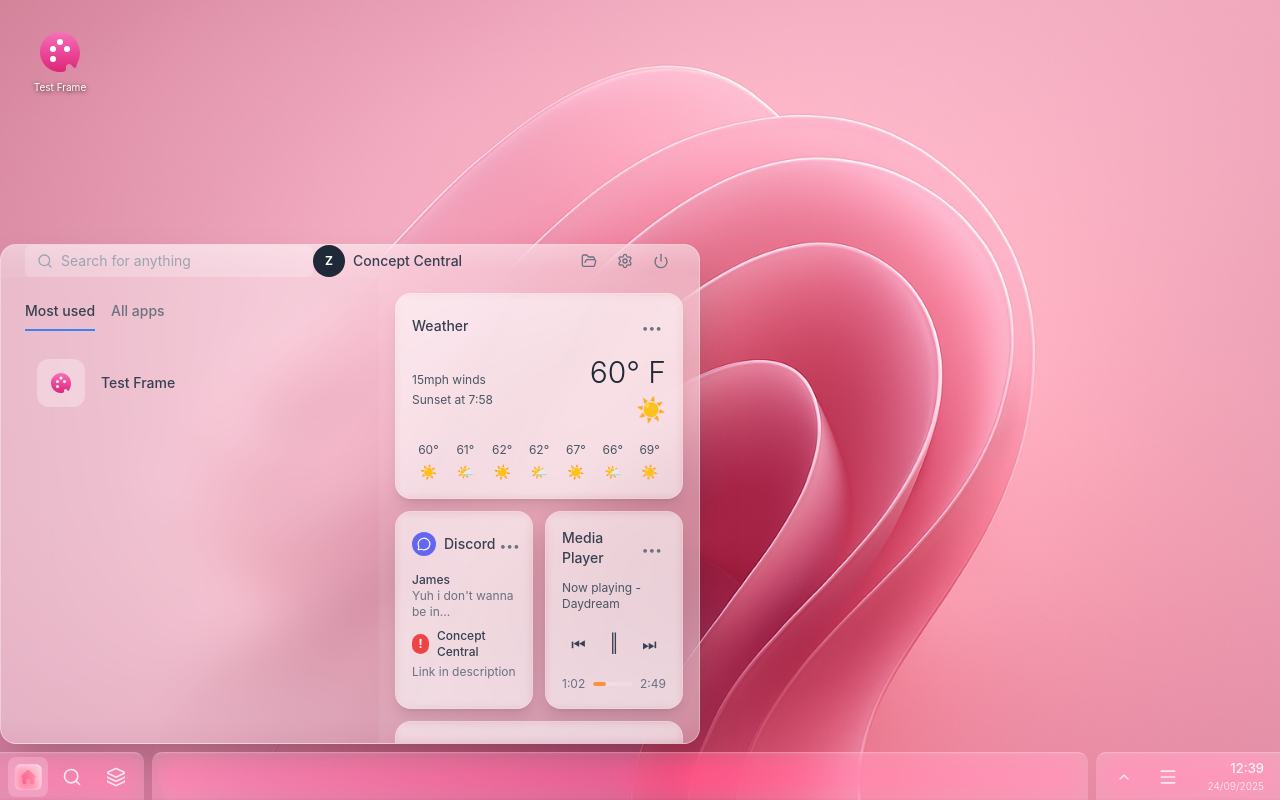
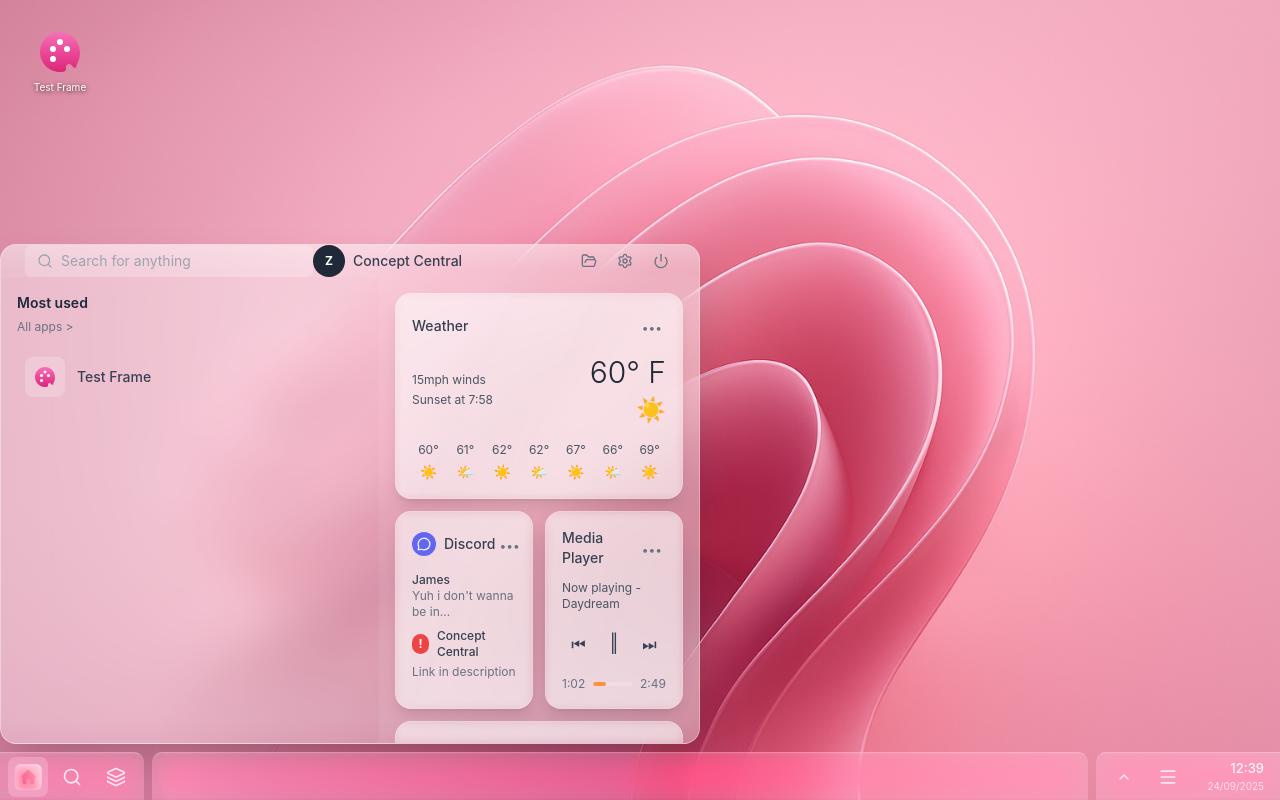
Before and after one commit to gtolontop/portfolio-desktop-style, a Next.js app: page / in a window 1280 px wide. Both pictures are taken after a click on the button 28 px from the left and 776 px from the top of the page. Built offline with nearby package versions, Linux system fonts and the light colour scheme.

Commit message:
Refactor StartMenu component for improved layout, styling, and user experience

```diff
--- a/src/components/StartMenu.tsx
+++ b/src/components/StartMenu.tsx
@@ -141,42 +141,24 @@ export default function StartMenu({ isOpen, onClose }: StartMenuProps) {
       {/* Main Content */}
       <div className="flex-1 flex">
         {/* Left Section - Apps */}
-        <div className="flex-1 flex flex-col p-6">
-          {/* Tabs */}
-          <div className="flex gap-4 mb-4">
-            <button
-              onClick={() => setActiveTab('most-used')}
-              className={`text-sm font-medium pb-2 border-b-2 transition-colors ${
-                activeTab === 'most-used'
-                  ? 'text-gray-700 border-blue-500'
-                  : 'text-gray-500 border-transparent hover:text-gray-600'
-              }`}
-            >
-              Most used
-            </button>
-            <button
-              onClick={() => setActiveTab('all-apps')}
-              className={`text-sm font-medium pb-2 border-b-2 transition-colors ${
-                activeTab === 'all-apps'
-                  ? 'text-gray-700 border-blue-500'
-                  : 'text-gray-500 border-transparent hover:text-gray-600'
-              }`}
-            >
-              All apps
-            </button>
+        <div className="flex-1 flex flex-col p-4">
+          {/* Section Title */}
+          <div className="mb-3">
+            <h3 className="text-sm font-semibold text-gray-800">Most used</h3>
+            <button className="text-xs text-gray-500 hover:text-gray-700">All apps &gt;</button>
           </div>
 
           {/* Apps List */}
-          <div className="flex-1 overflow-y-auto space-y-2 pr-2">
-            {(activeTab === 'most-used' ? mostUsedApps : allApps).map((app) => (
+          <div className="flex-1 overflow-y-auto space-y-1">
+            {mostUsedApps.map((app) => (
               <button
                 key={app.id}
                 onClick={() => handleAppClick(app.id)}
-                className="w-full flex items-center gap-4 p-3 rounded-xl
+                className="w-full flex items-center gap-3 p-2 rounded-lg
                          hover:bg-white/20 transition-all text-left group"
               >
-                <div className="w-12 h-12 flex items-center justify-center
-                              bg-white/30 rounded-xl group-hover:bg-white/40
+                <div className="w-10 h-10 flex items-center justify-center
+                              bg-white/20 rounded-lg group-hover:bg-white/30
                               transition-colors">
                   {typeof app.icon === 'string' ? (
                     <span className="text-xl">{app.icon}</span>
@@ -195,16 +177,23 @@ export default function StartMenu({ isOpen, onClose }: StartMenuProps) {
           </div>
 
           {/* Recommended Section */}
-          <div className="mt-4 pt-4 border-t border-white/20">
-            <h3 className="text-xs font-medium text-gray-500 uppercase mb-2">Recommended</h3>
-            <div className="grid grid-cols-2 gap-2">
-              <button className="flex items-center gap-2 p-2 rounded-lg hover:bg-white/20 text-xs text-gray-600">
-                <span className="w-4 h-4 bg-blue-400 rounded-md"></span>
-                Recent document.pdf
+          <div className="mt-auto pt-4 border-t border-white/10">
+            <h3 className="text-sm font-semibold text-gray-800 mb-2">Recommended</h3>
+            <div className="space-y-1">
+              <button className="w-full flex items-center gap-3 p-2 rounded-lg hover:bg-white/20 text-left">
+                <div className="w-10 h-10 bg-blue-500 rounded-lg flex items-center justify-center">
+                  <Settings className="w-5 h-5 text-white" />
+                </div>
+                <span className="text-sm text-gray-700">Settings</span>
               </button>
-              <button className="flex items-center gap-2 p-2 rounded-lg hover:bg-white/20 text-xs text-gray-600">
-                <span className="w-4 h-4 bg-green-400 rounded-md"></span>
-                Project folder
+              <button className="w-full flex items-center gap-3 p-2 rounded-lg hover:bg-white/20 text-left">
+                <div className="w-10 h-10 bg-orange-500 rounded-lg flex items-center justify-center">
+                  <Music className="w-5 h-5 text-white" />
+                </div>
+                <div>
+                  <div className="text-sm text-gray-700">Media Player</div>
+                  <div className="text-xs text-gray-500">Now playing - Daydream</div>
+                </div>
               </button>
             </div>
           </div>
```
